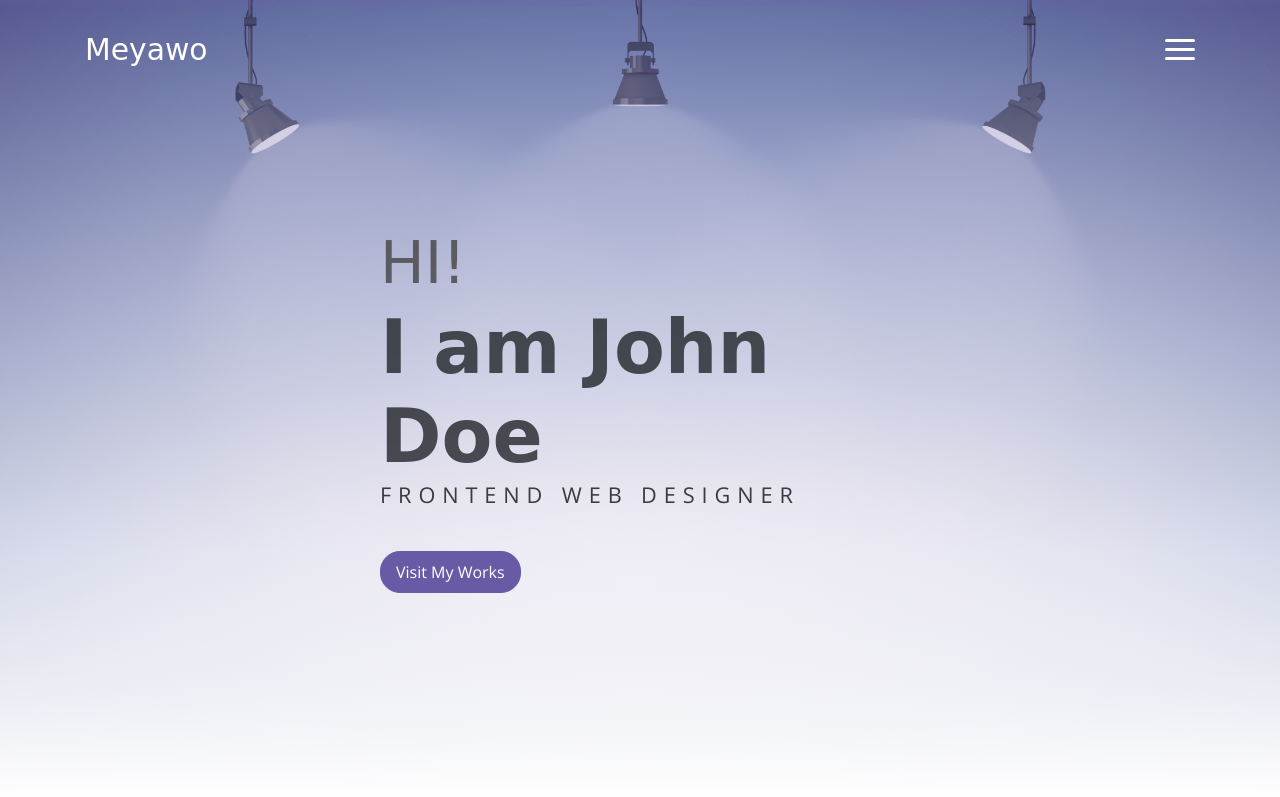
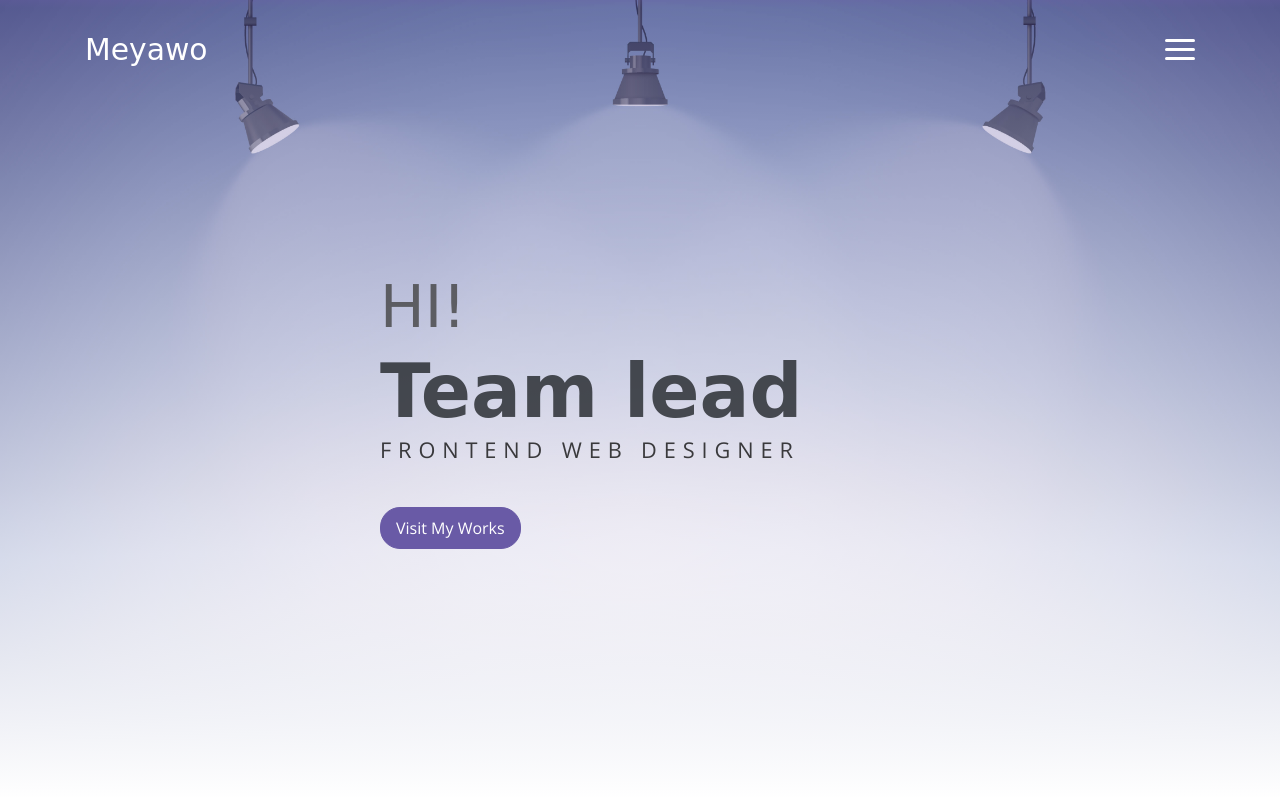
Before and after one commit to haseeb-aziz/using-jenkins-docker-image, a website: page public_html/index.html in a window 1280 px wide. Shown: the top 797 px of the page. Drawn offline with nearby package versions, Linux system fonts and the light colour scheme; a web font is replaced by a local one.

Commit message:
html index page

```diff
--- a/public_html/index.html
+++ b/public_html/index.html
@@ -54,7 +54,7 @@
         <div class="header-content container">
             <h1 class="header-title">
                 <span class="up">HI!</span>
-                <span class="down">I am John Doe</span>
+                <span class="down">Team lead</span>
             </h1>
             <p class="header-subtitle">FRONTEND WEB DESIGNER</p>
 
```
Also changed, not shown: 1 other file.
